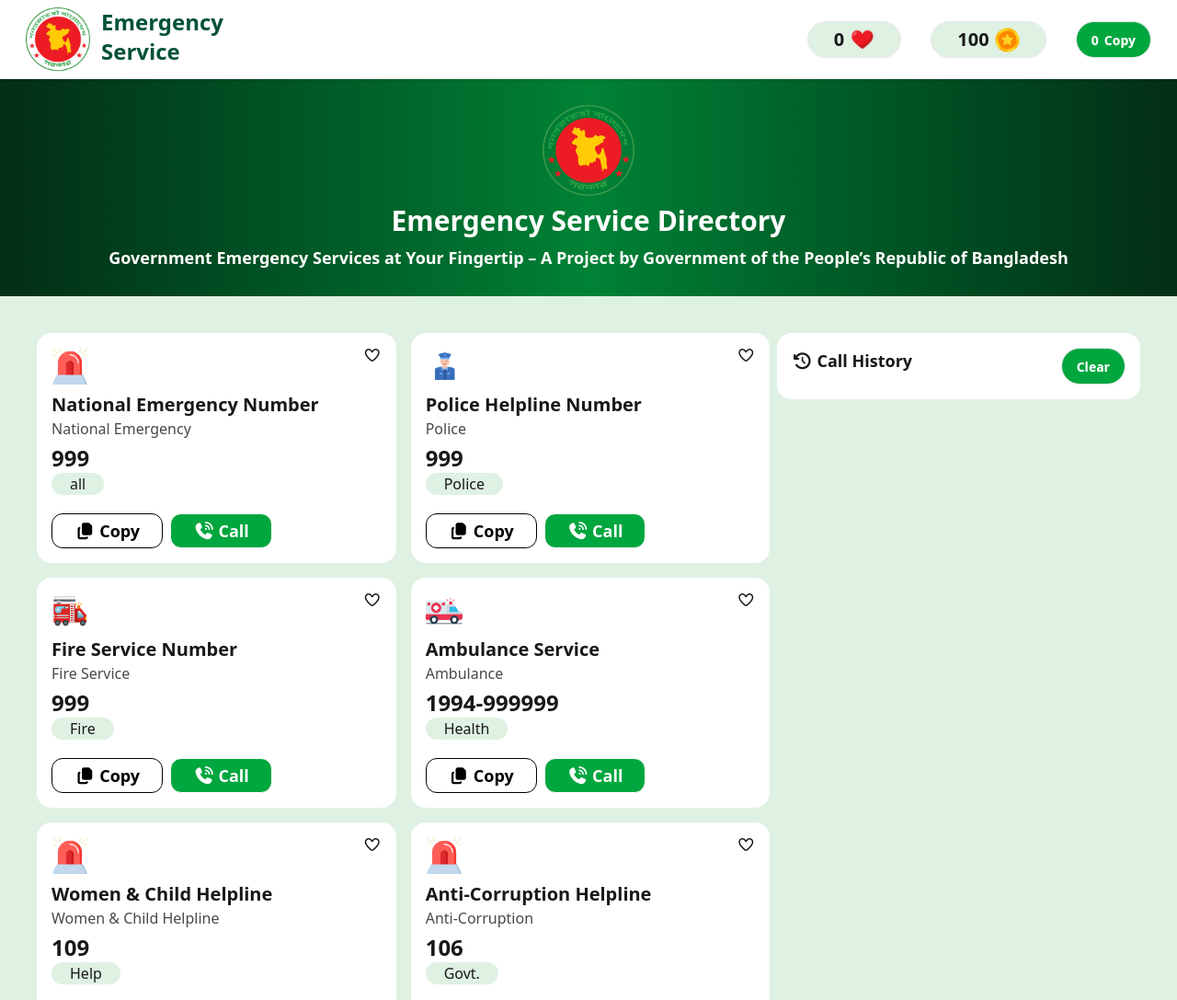
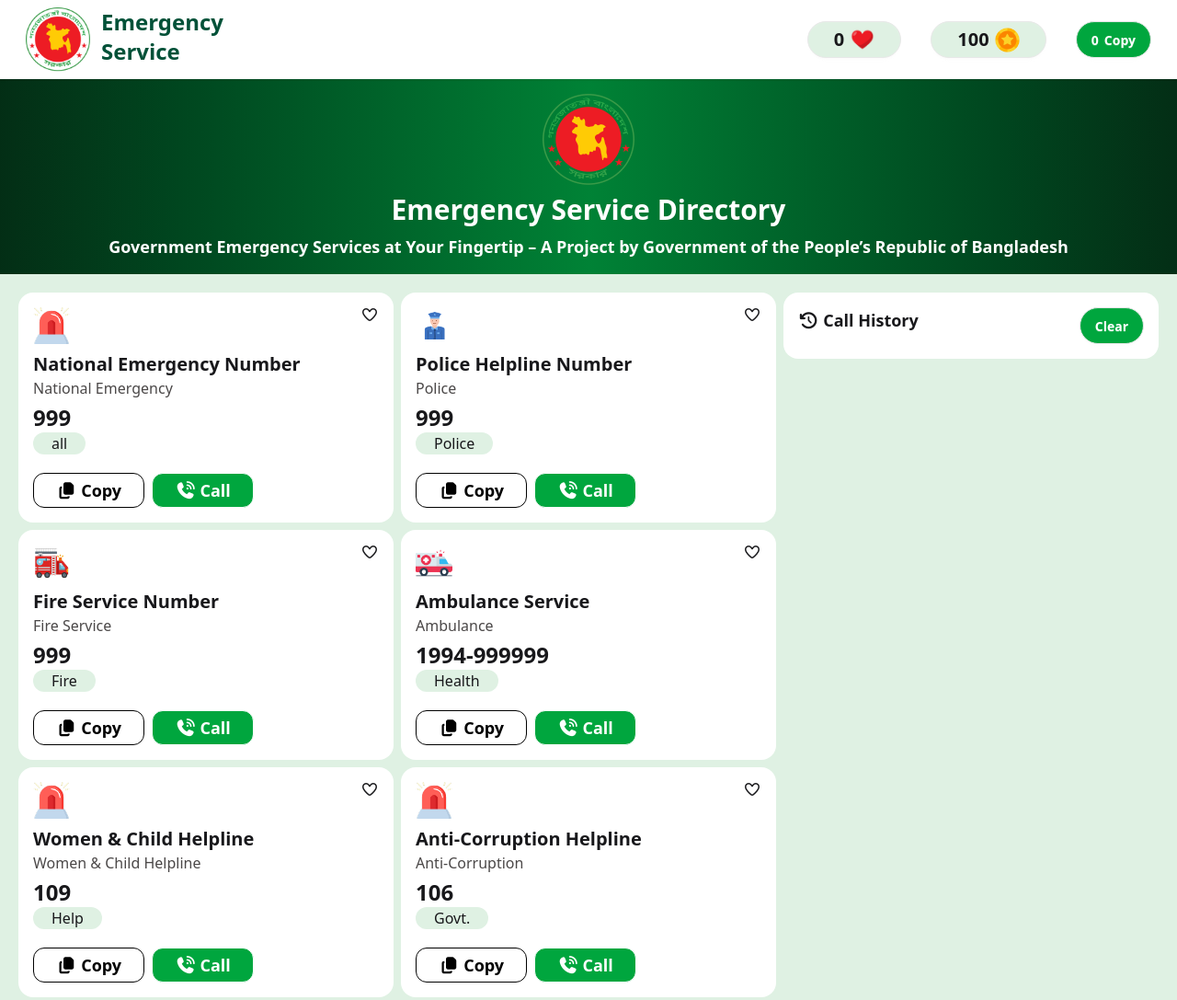
Before and after one commit to alamgir65/B12-A5-Emergency-Hotline, a plain HTML site: page index.html in a window 1280 px wide. Shown: the top 1087 px of the page at 92% size. Drawn offline with nearby package versions, Linux system fonts and the light colour scheme.

Commit message:
last commit for today

```diff
--- a/index.html
+++ b/index.html
@@ -44,15 +44,15 @@
         </div>
     </header>
     <main>
-        <section class="flex flex-col justify-center bg-gradient-to-r from-green-950 via-green-700 to-green-950 text-white text-center py-7 px-5 sm:px-0">
+        <section class="flex flex-col justify-center bg-gradient-to-r from-green-950 via-green-700 to-green-950 text-white text-center py-4 px-2 sm:px-0">
             <img class="w-[100px] mx-auto" src="./assets/logo.png" alt="">
             <h1 class="text-3xl font-extrabold my-2">Emergency Service Directory</h1>
             <p class="text-lg font-semibold">Government Emergency Services at Your Fingertip – A Project by Government
                 of the People’s Republic of Bangladesh</p>
         </section>
 
-        <section class="bg-[#dff1e3] grid grid-cols-1 p-10 sm:grid-cols-3 gap-2">
-            <section class="bg-[#dff1e3] col-span-2 grid grid-cols-1 sm:grid-cols-2 gap-4">
+        <section class="bg-[#dff1e3] grid grid-cols-1 p-5 sm:grid-cols-3 gap-2">
+            <section class="bg-[#dff1e3] col-span-2 grid grid-cols-1 sm:grid-cols-2 gap-2">
                 <div class="rounded-2xl p-4 bg-white">
                     <div class="flex justify-between">
                         <img class="w-[40px]" src="./assets/emergency.png" alt="">
```
